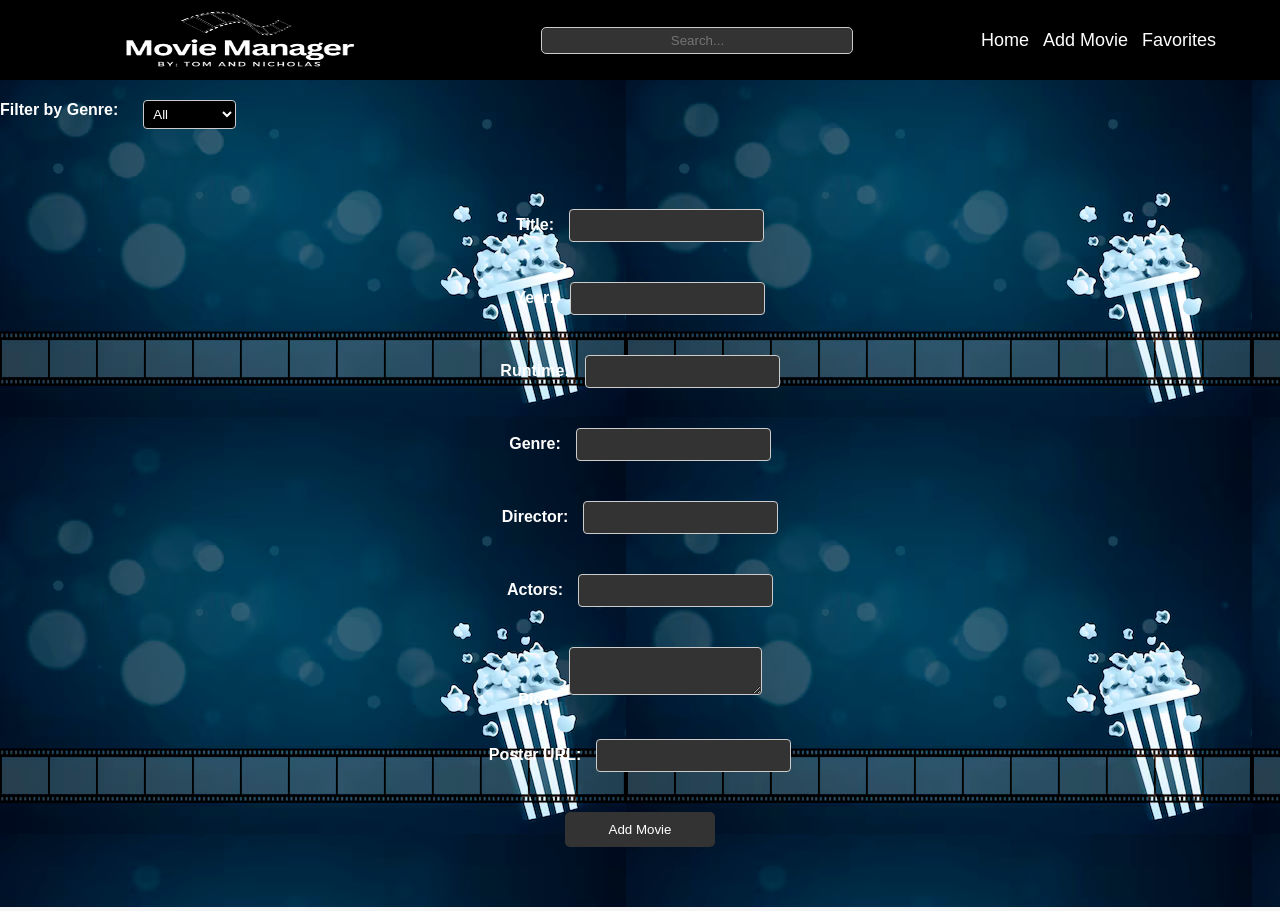
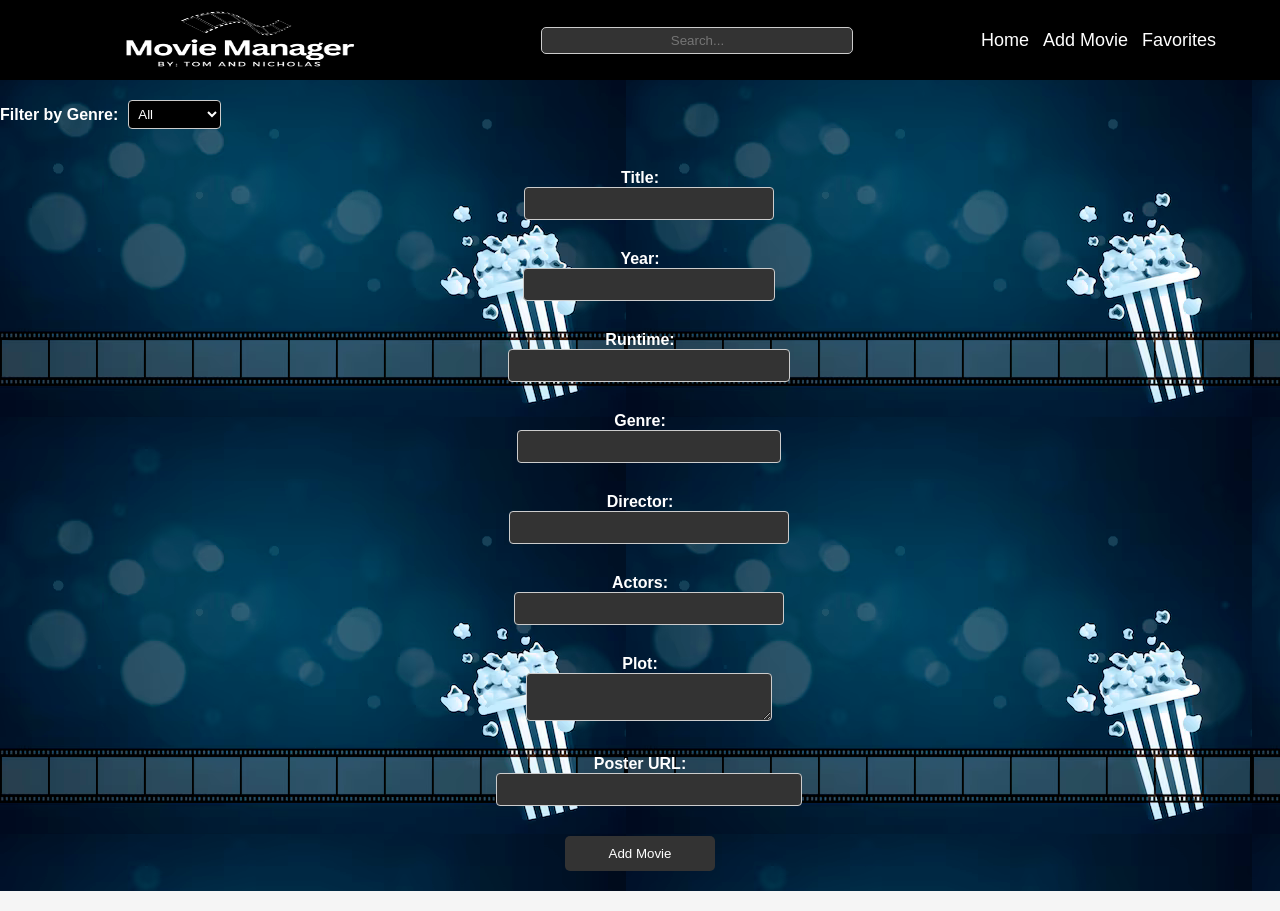
Before and after one commit to tomegoodson/MovieManager, a React (Create React App) app: page /add-movie in a window 1280 px wide. Built offline with nearby package versions, Linux system fonts and the light colour scheme; data requests are answered from the project's data file.

Commit message:
addmoviecss

```diff
--- a/src/AddMovie.css
+++ b/src/AddMovie.css
@@ -1,30 +1,30 @@
 form {
   display: flex;
   flex-direction: column;
-  gap: 30px; /* Space between form elements */
+  align-items: center;
+  gap: 20px; /* Reduced gap between elements */
   max-width: 500px;
-  margin: auto;
-  color: white; /* Default text color for the form */
-  padding: 60px;
-  text-align: center; /* Center align text inside the form */
+  margin: 20px auto; /* Reduced margin to move the form up */
+  color: white;
+  padding: 20px; /* Reduced padding */
+  text-align: center; /* Center align the text inside the form */
 }
 
 label {
   font-weight: bold;
-  color: white; /* Text color for labels */
-  text-align: center; /* Center align text inside labels */
-  padding-bottom: 10px; /* Space between labels and input boxes */
-  padding-right: 15px; /* Space between labels and input boxes */
+  color: white;
+  text-align: center; /* Center align the text inside the labels */
 }
 
 input, textarea {
+  width: 100%; /* Ensure the inputs take the full width of the container */
   padding: 8px;
   border: 1px solid #ccc;
   border-radius: 4px;
-  color: white; /* Text color for input and textarea */
-  background-color: #333; /* Background color for input and textarea */
-  text-align: center; /* Center align text inside input and textarea */
-  margin-bottom: 10px; /* Space between input boxes */
+  color: white;
+  background-color: #333; /* Set the background color for input and textarea */
+  text-align: center; /* Center align the text inside the input and textarea */
+  margin-bottom: 10px;
 }
 
 button {
@@ -34,7 +34,7 @@ button {
   border: none;
   border-radius: 4px;
   cursor: pointer;
-  width: 150px; /* Fixed width for the button */
+  width: 150px; /* Set a fixed width for the button */
   margin: 0 auto; /* Center the button */
 }
 
```
